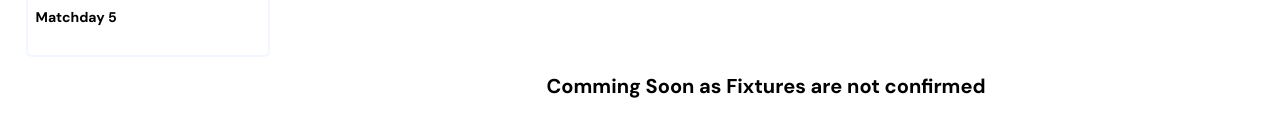
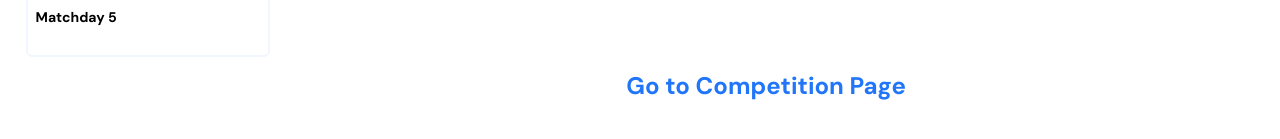
Before and after one commit to Valentin-Shyaka/rca-icc, a Next.js app: page /pingpong in a window 1280 px wide. Shown: the part 377-516 px from the top of the page. Built offline with nearby package versions, Linux system fonts and the light colour scheme; no server answers.

Commit message:
feat: pingpong and debate page allocation

```diff
--- a/src/pages/debate/index.tsx
+++ b/src/pages/debate/index.tsx
@@ -1,4 +1,3 @@
-import React from 'react'
 import MainLayout from '../../layouts/MainLayout'
 
 const IndexFootball = () => {
@@ -6,7 +5,7 @@ const IndexFootball = () => {
 		<MainLayout isGeneral title='Debate'>
 			<div className=' h-full flex items-center flex-col justify-center'>
 				<h1 className=' text-xl font-semibold'>
-					Comming Soon as Fixtures are not confirmed
+					Debate information not available yet
 				</h1>
 			</div>
 		</MainLayout>
--- a/src/pages/pingpong/index.tsx
+++ b/src/pages/pingpong/index.tsx
@@ -1,14 +1,21 @@
-import React from 'react'
-import MainLayout from '../../layouts/MainLayout'
+import Link from "next/link";
+import React from "react";
+import MainLayout from "../../layouts/MainLayout";
 
 const IndexPing = () => {
   return (
-		<MainLayout isGeneral title='Pingpong'>
-			<div className=' h-full flex items-center flex-col justify-center'>
-				<h1 className=' text-xl font-semibold'>Comming Soon as Fixtures are not confirmed</h1>
-			</div>
-		</MainLayout>
-	);
-}
+    <MainLayout isGeneral title="Pingpong">
+      <div className=" h-full flex items-center flex-col justify-center">
+        <Link
+          className="text-2xl font-semibold text-center text-blue"
+          href="https://challonge.com/rcatabletennis"
+          target="_blank"
+        >
+          Go to Competition Page
+        </Link>
+      </div>
+    </MainLayout>
+  );
+};
 
-export default IndexPing
+export default IndexPing;
```
